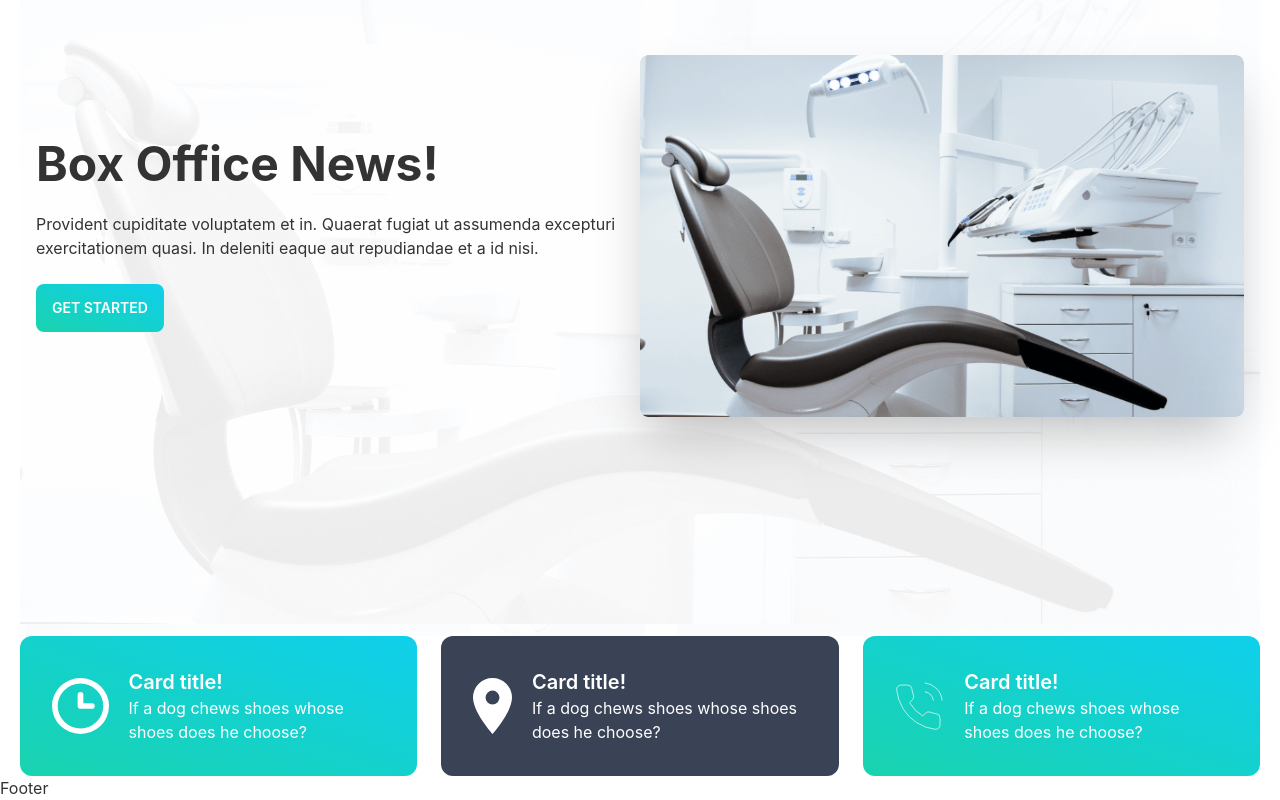
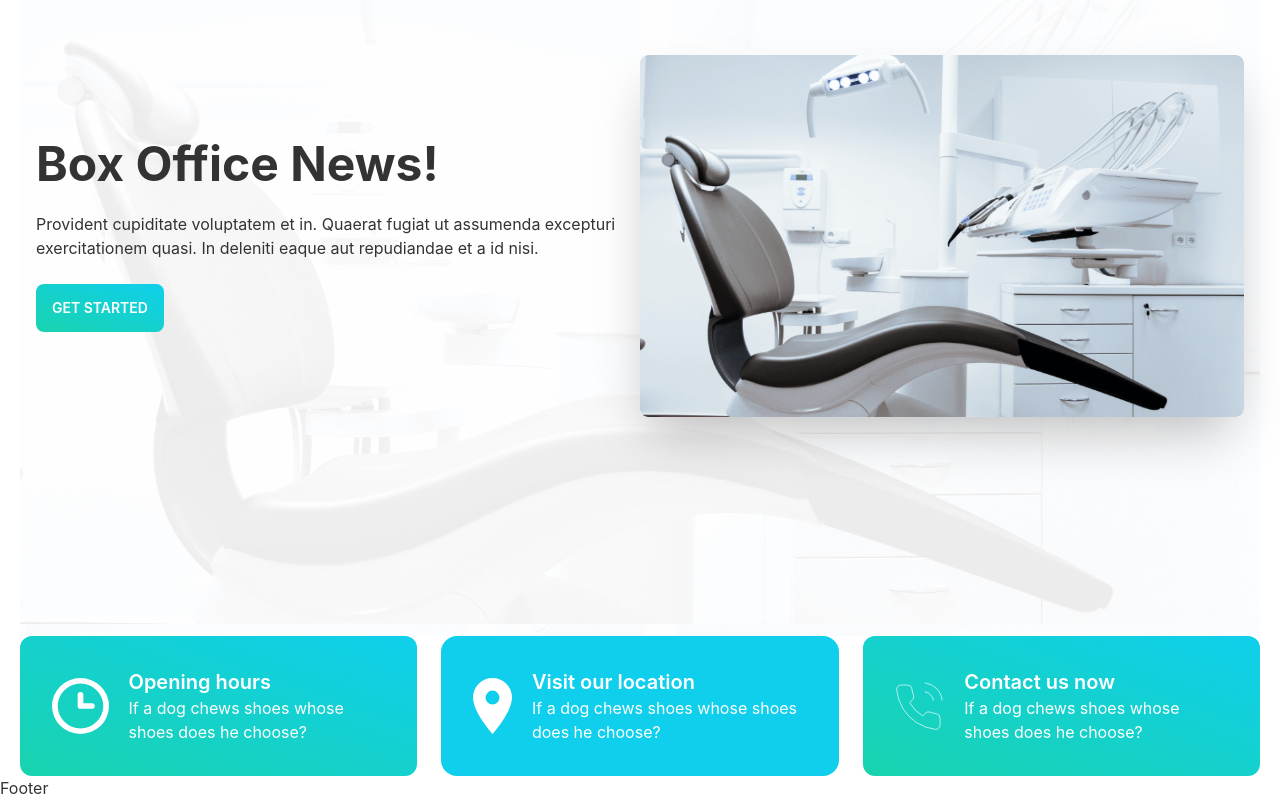
Before and after one commit to sheikh-riyadh/doctors-portal, a React (Create React App) app: page / in a window 1280 px wide. Shown: the part 228-1028 px from the top of the page. Built offline with nearby package versions, Linux system fonts and the light colour scheme.

Commit message:
info card section added

```diff
--- a/src/Pages/Home/Banner/Banner.js
+++ b/src/Pages/Home/Banner/Banner.js
@@ -4,6 +4,7 @@ import clock from '../../../assets/icons/clock.svg'
 import marker from '../../../assets/icons/marker.svg'
 import phone from '../../../assets/icons/phone.svg'
 import quote from '../../../assets/icons/quote.svg'
+import Card from '../Card/Card';
 
 const Banner = () => {
     return (
@@ -20,45 +21,27 @@ const Banner = () => {
             </div>
 
             <div className='grid grid-cols-1 lg:grid-cols-3 gap-6'>
-                <div className="card bg-primary text-primary-content">
-                    <div className="card-body rounded-xl bg-gradient-to-tr from-secondary to-primary">
-                        <div className='flex gap-5 items-center text-white'>
-                            <div>
-                                <img src={clock} alt="Clock" />
-                            </div>
-                            <div>
-                                <h2 className="card-title">Card title!</h2>
-                                <p>If a dog chews shoes whose shoes does he choose?</p>
-                            </div>
-                        </div>
-                    </div>
-                </div>
-                <div className="card bg-primary text-primary-content">
-                    <div className="card-body rounded-xl bg-accent">
-                        <div className='flex gap-5 items-center text-white'>
-                            <div>
-                                <img src={marker} alt="Clock" />
-                            </div>
-                            <div>
-                                <h2 className="card-title">Card title!</h2>
-                                <p>If a dog chews shoes whose shoes does he choose?</p>
-                            </div>
-                        </div>
-                    </div>
-                </div>
-                <div className="card bg-primary text-primary-content">
-                    <div className="card-body rounded-xl bg-gradient-to-tr from-secondary to-primary">
-                        <div className='flex gap-5 items-center text-white'>
-                            <div>
-                                <img src={phone} alt="Clock" />
-                            </div>
-                            <div>
-                                <h2 className="card-title">Card title!</h2>
-                                <p>If a dog chews shoes whose shoes does he choose?</p>
-                            </div>
-                        </div>
-                    </div>
-                </div>
+                <Card
+                    icon={clock}
+                    background='gradient-to-tr from-secondary to-primary'
+                    title='Opening hours'
+                    desc='If a dog chews shoes whose shoes does he choose?'
+                >
+                </Card>
+                <Card
+                    icon={marker}
+                    background='accent'
+                    title='Visit our location'
+                    desc='If a dog chews shoes whose shoes does he choose?'
+                >
+                </Card>
+                <Card
+                    icon={phone}
+                    background='gradient-to-tr from-secondary to-primary'
+                    title='Contact us now'
+                    desc='If a dog chews shoes whose shoes does he choose?'
+                >
+                </Card>
             </div>
         </div>
     );
--- /dev/null
+++ b/src/Pages/Home/Card/Card.js
@@ -0,0 +1,23 @@
+import React from 'react';
+
+const Card = ({ icon, background, title, desc }) => {
+    return (
+        <div>
+            <div className="card bg-primary text-primary-content">
+                <div className={`card-body rounded-xl bg-${background}`}>
+                    <div className='flex gap-5 items-center text-white'>
+                        <div>
+                            <img src={icon} alt="icon" />
+                        </div>
+                        <div>
+                            <h2 className="card-title">{title}</h2>
+                            <p>{desc}</p>
+                        </div>
+                    </div>
+                </div>
+            </div>
+        </div>
+    );
+};
+
+export default Card;
--- a/src/Pages/Shared/Header/Header.js
+++ b/src/Pages/Shared/Header/Header.js
@@ -29,7 +29,7 @@ const Header = () => {
                     </ul>
                 </div>
                 <div className="navbar-end">
-                    <Link to='/' className="btn">Get started</Link>
+                    <Link to='/' className="btn btn-accent text-white">Get started</Link>
                 </div>
             </div>
         </div>
```
